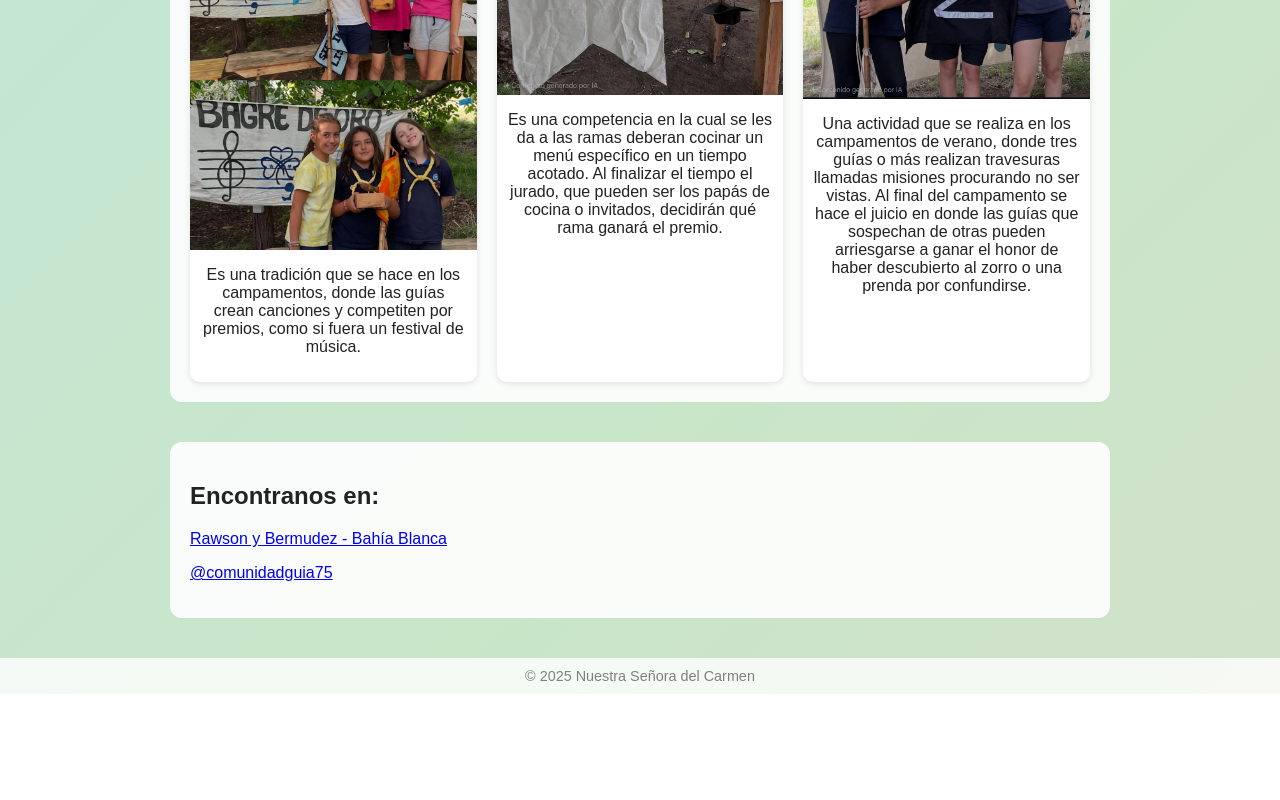
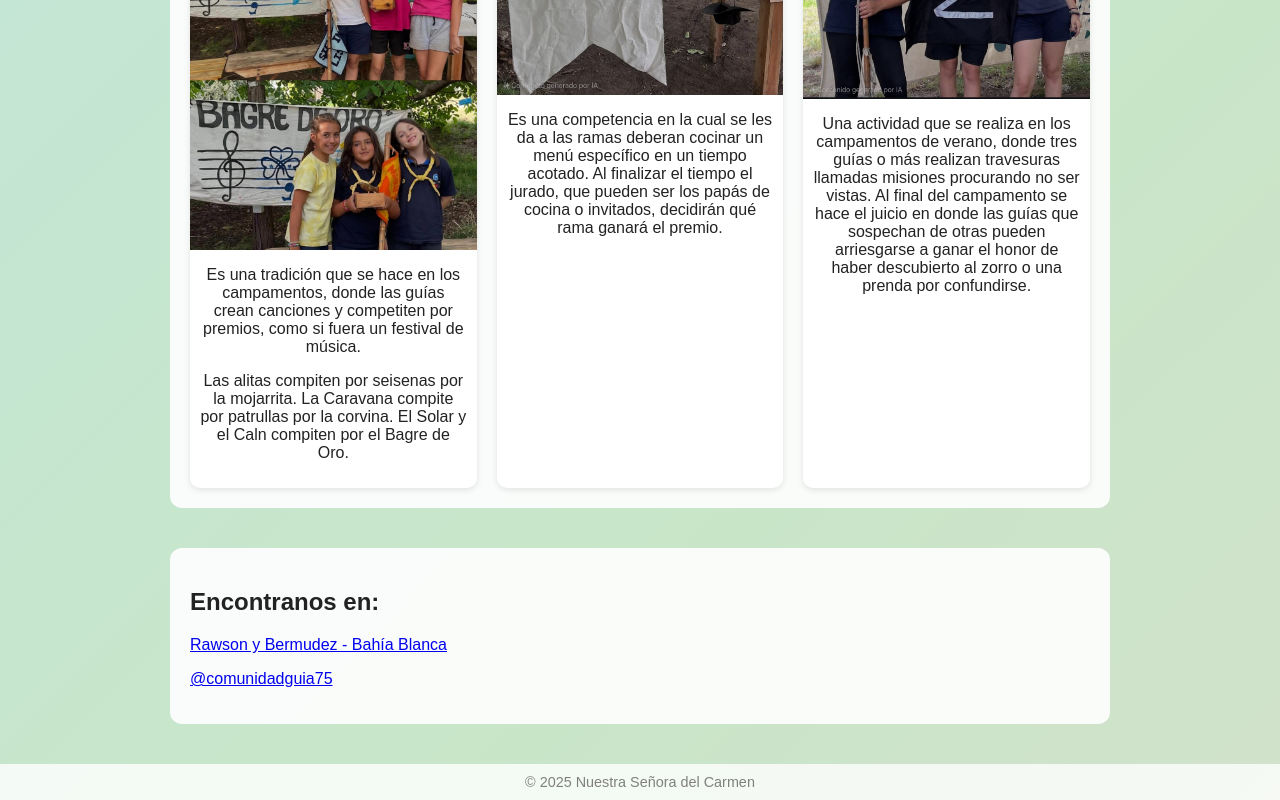
Before and after one commit to ampiszczytow-del/comunidadguia75, a plain HTML site: page index.html in a window 1280 px wide. Shown: the part 2193-2993 px from the top of the page. Before the commit the page ends 2887 px from the top, so only its background shows below. Drawn offline with Linux system fonts and the light colour scheme.

Commit message:
Add files via upload

```diff
--- a/index.html
+++ b/index.html
@@ -104,6 +104,7 @@
         <h3>El Bagre de Oro</h3>
         <img src="bagre.jpeg" alt="El Bagre de Oro">
         <p>Es una tradición que se hace en los campamentos, donde las guías crean canciones y competiten por premios, como si fuera un festival de música.</p>
+        <p>Las alitas compiten por seisenas por la mojarrita. La Caravana compite por patrullas por la corvina. El Solar y el Caln compiten por el Bagre de Oro.</p>
       </div>
       <div class="item">
         <h3>La Parrilla Guía</h3>
```
